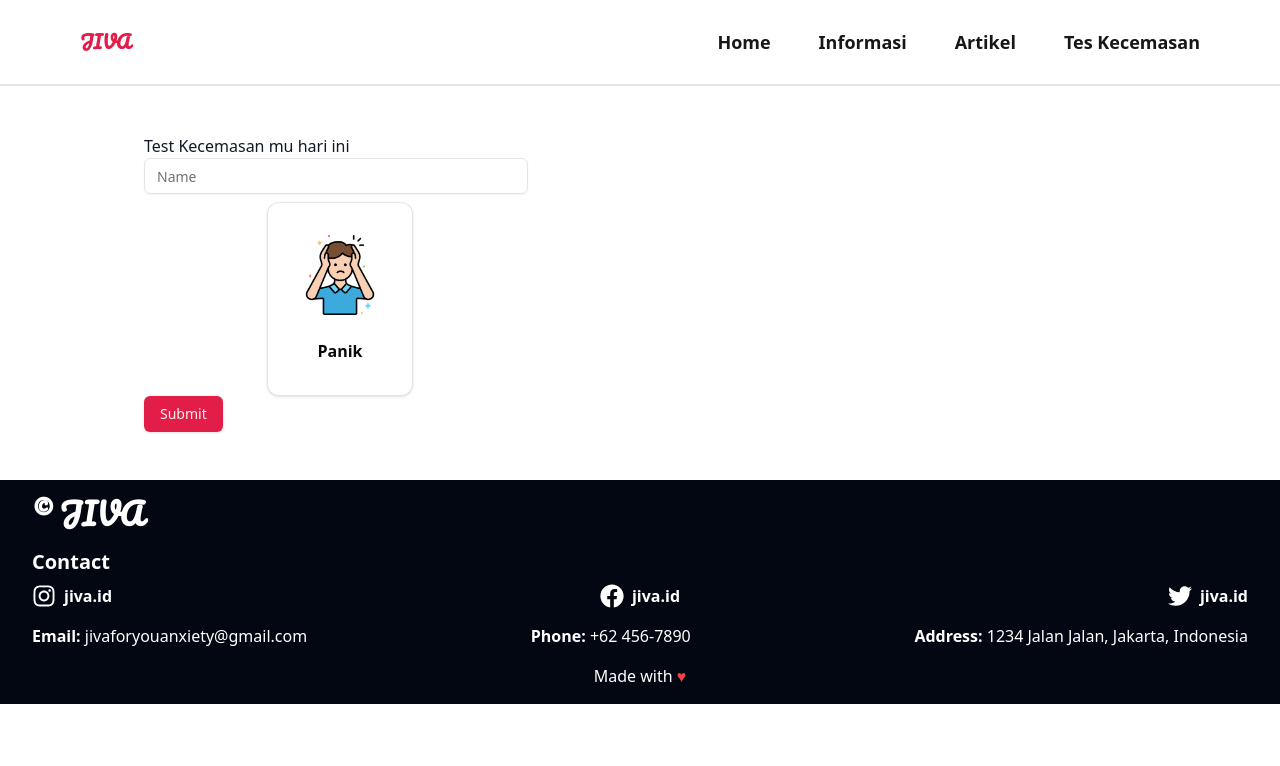
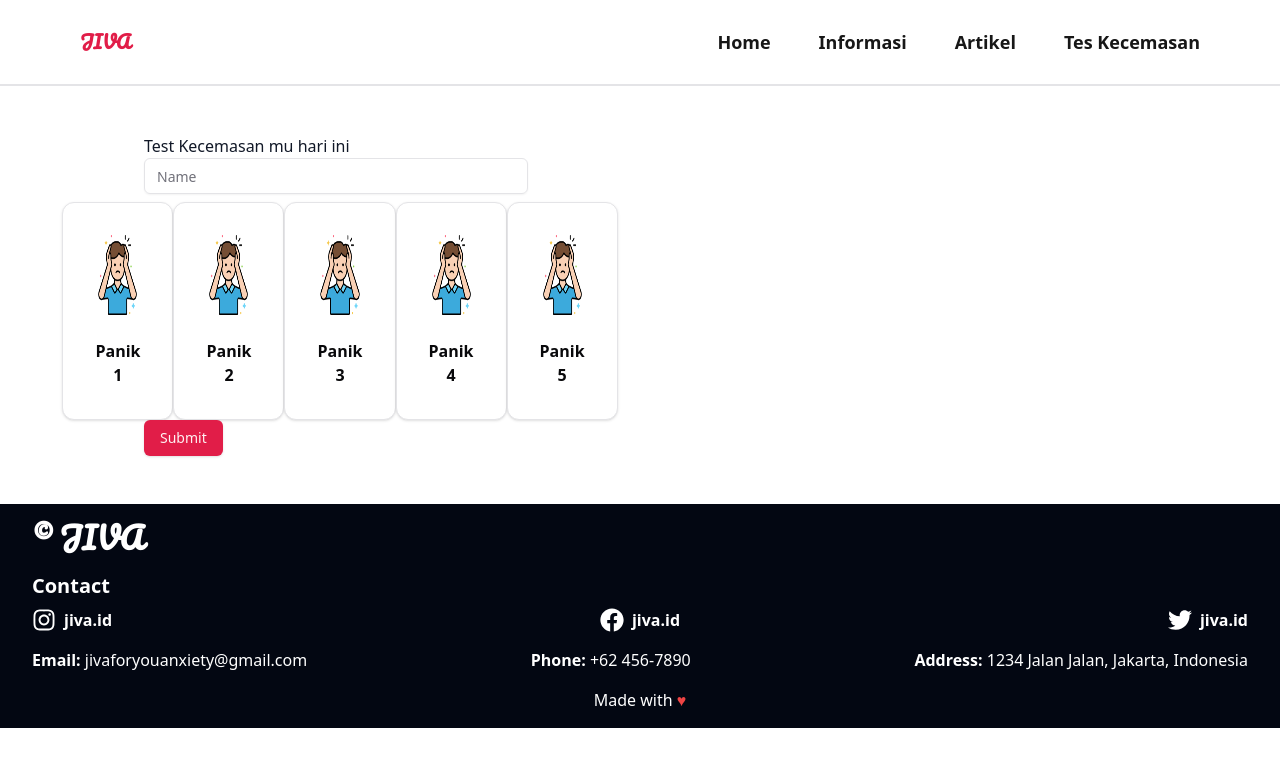
Before and after one commit to paresiqbal/jiva, a React (Vite) app: page /mood in a window 1280 px wide. Shown: the top 766 px of the page. Built offline with nearby package versions, Linux system fonts and the light colour scheme.

Commit message:
Kinda work

```diff
--- a/src/components/EmoteCard.tsx
+++ b/src/components/EmoteCard.tsx
@@ -1,27 +1,33 @@
-// EmoteCard component
 import { useState } from "react";
 import { Card, CardContent, CardHeader } from "@/components/ui/card";
 import anxiety from "@/assets/emoji/anxiety.png";
 
 export default function EmoteCard({ onSelect }) {
-  const [isClicked, setIsClicked] = useState(false);
+  const [selectedCard, setSelectedCard] = useState(null);
 
-  const handleClick = () => {
-    setIsClicked(!isClicked);
-    onSelect(isClicked ? null : 1); // Toggle card selection
+  const handleClick = (index) => {
+    setSelectedCard(index);
+    onSelect(index);
   };
 
   return (
+    <div className="flex">
+      {[...Array(5)].map((_, index) => (
         <Card
-      className={`text-center p-2 ${isClicked ? "bg-gray-500" : ""}`}
-      onClick={handleClick}
+          key={index}
+          className={`text-center p-2 ${
+            selectedCard === index ? "bg-gray-500" : ""
+          }`}
+          onClick={() => handleClick(index)}
         >
           <CardHeader>
             <img src={anxiety} alt="panik" className="w-20 h-20" />
           </CardHeader>
           <CardContent>
-        <h2 className="font-bold">Panik</h2>
+            <h2 className="font-bold">Panik {index + 1}</h2>
           </CardContent>
         </Card>
+      ))}
+    </div>
   );
 }
--- a/src/pages/Game.tsx
+++ b/src/pages/Game.tsx
@@ -6,7 +6,9 @@ import EmoteCard from "@/components/EmoteCard";
 const cardMessages = [
   "Message for card 1",
   "Message for card 2",
-  // Add more messages for each card here
+  "Message for card 3",
+  "Message for card 4",
+  "Message for card 5",
 ];
 
 export default function Game() {
```
Lines whose indentation alone changed are shown as unchanged.
